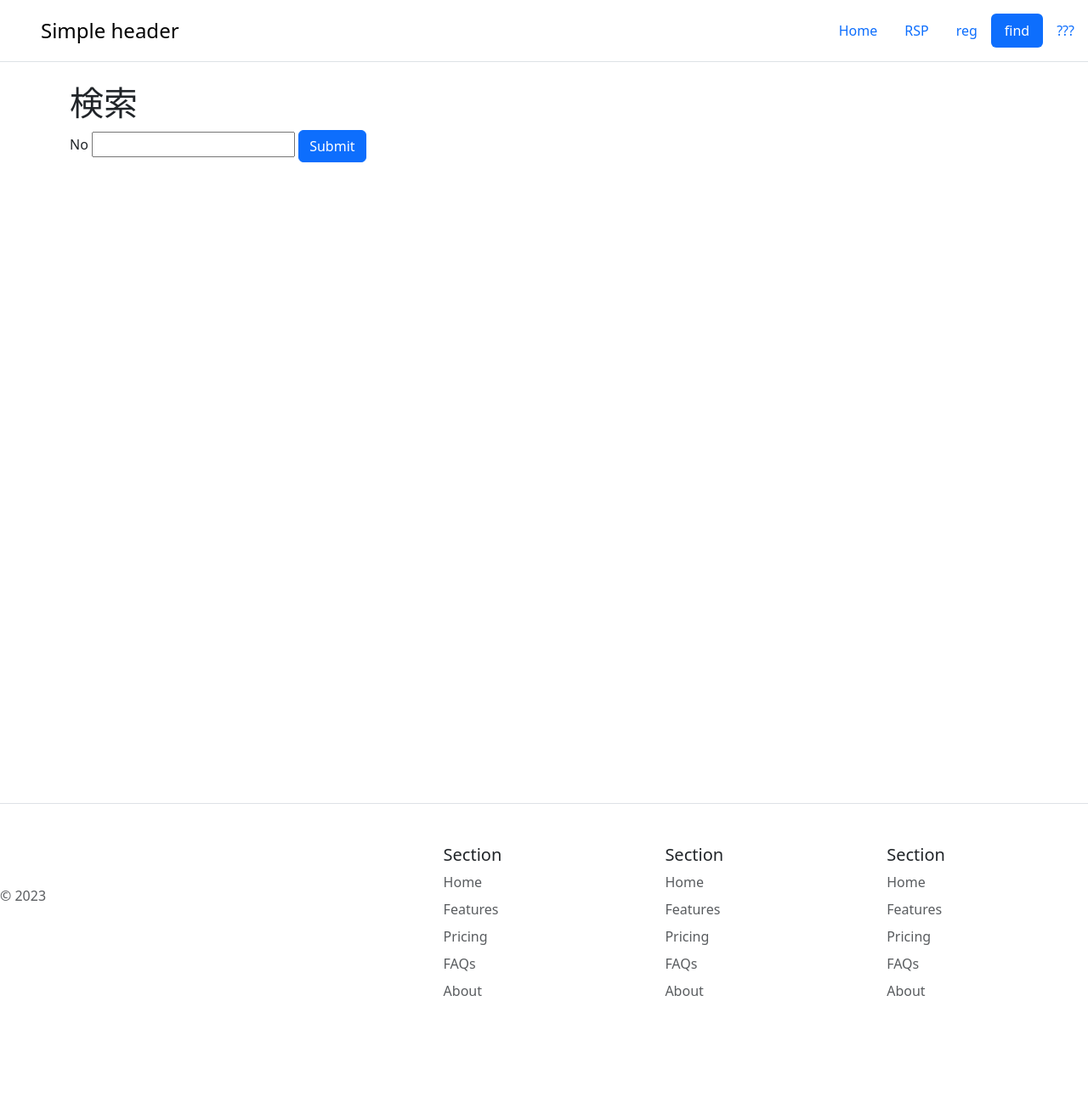
After one commit to dynamictakashi/xample, a Flask app: page /find in a window 1280 px wide. The commit adds this page. Shown: the whole page at 85% size. Run offline with Flask 3, Linux system fonts and the light colour scheme.

Commit message:
アカウント登録と検索窓を追加

```diff
--- a/app.py
+++ b/app.py
@@ -1,4 +1,4 @@
-from flask import Flask, render_template, request
+from flask import Flask, render_template, redirect, request
 # 乱数生成用モジュール
 import random
 from flask_sqlalchemy import SQLAlchemy
@@ -7,7 +7,8 @@ app = Flask(__name__)
 app.debug = True
 app.config['DEBUG'] = True
 app.config['SQLALCHEMY_DATABASE_URI'] = 'sqlite:///example.db'
-db=SQLAlchemy(app)
+db = SQLAlchemy(app)
+
 
 class User(db.Model):
     id = db.Column(db.Integer, primary_key=True)
@@ -16,6 +17,7 @@ class User(db.Model):
 
     def __repr__(self):
         return '<User %r>' % self.username
+
 
 @app.route('/')
 def index():
@@ -43,9 +45,31 @@ def janken():
             result = '負け'
     return render_template('triangle.html', result=result, myhand=me, cphand=you)
 
-@app.route('/add_db')
+
+@app.route('/signup', methods=['GET', 'POST'])
 def add_db():
-    new_db = User(username='example', email='test@example.com')
-    db.session.add(new_db)
-    db.session.commit()
-    return '追加完了'
+    if request.method == 'POST':
+        username = request.form.get('username')
+        email = request.form.get('email')
+        for_add = User(username=username, email=email)
+        db.session.add(for_add)
+        db.session.commit()
+        return render_template('home.html')
+    else:
+        return render_template('signup.html')
+
+
+@app.route('/find', methods=['GET', 'POST'])    #method"s"にする
+def db_find():
+    result = ""     #最初に定義しないと動かない
+    username = ""   #最初に定義しないと動かない
+    email = ""      #最初に定義しないと動かない
+    if request.method == 'POST':
+        id = request.form.get('id') #HTMLと連携、HTMLから数値取得
+        found = User.query.get(id)  #変数からDB取得
+        username = found.username   #変数からDBカラムを持ってくる
+        email = found.email         #同じくカラム持ってくる
+        result = 'enable'           #ダミー用関数
+        return render_template('find.html', result=result, username=username, email=email)
+    else:
+        return render_template('find.html')
--- /dev/null
+++ b/templates/find.html
@@ -0,0 +1,31 @@
+{% extends 'base.html' %}
+{%block header%}
+<li class="nav-item"><a href="/" class="nav-link">Home</a></li>
+<li class="nav-item"><a href="/triangle" class="nav-link">RSP</a></li>
+<li class="nav-item"><a href="/signup" class="nav-link">reg</a></li>
+<li class="nav-item"><a href="/find" class="nav-link active">find</a></li>
+<li class="nav-item"><a href="#" class="nav-link">???</a></li>
+{%endblock%}
+
+{% block content %}
+<div class="vh-100 vw-100 bg-image justify-content-center">
+    <div class="container vw-100">
+        <h1>検索</h1>
+        <form method="POST" action="/find">
+            <label class="label-form" for="username">No</label>
+            <input class="label-control" type="text" name="id">
+            <input class="btn btn-primary" type="submit">
+        </form>
+    </div>
+    {%if result=='enable'%}
+    <p>loading...</p>
+    <p>loading...</p>
+    <p>loading...</p>
+    <p>loading...</p>
+    <p>loading...</p>
+    <p>search was successful.</p>
+    <p>found user-id: {{ username }}</p>
+    <p>found user-email: {{email}}</p>
+    {%endif%}
+</div>
+{% endblock %}
--- a/templates/home.html
+++ b/templates/home.html
@@ -2,8 +2,8 @@
 {%block header%}
 <li class="nav-item"><a href="/" class="nav-link active">Home</a></li>
 <li class="nav-item"><a href="/triangle" class="nav-link">RSP</a></li>
-<li class="nav-item"><a href="#" class="nav-link">???</a></li>
-<li class="nav-item"><a href="#" class="nav-link">???</a></li>
+<li class="nav-item"><a href="/signup" class="nav-link">reg</a></li>
+<li class="nav-item"><a href="/find" class="nav-link">find</a></li>
 <li class="nav-item"><a href="#" class="nav-link">???</a></li>
 {%endblock%}
 {%block content%}
--- a/templates/triangle.html
+++ b/templates/triangle.html
@@ -2,8 +2,8 @@
 {%block header%}
 <li class="nav-item"><a href="/" class="nav-link">Home</a></li>
 <li class="nav-item"><a href="/triangle" class="nav-link active">RSP</a></li>
-<li class="nav-item"><a href="#" class="nav-link">???</a></li>
-<li class="nav-item"><a href="#" class="nav-link">???</a></li>
+<li class="nav-item"><a href="/signup" class="nav-link">reg</a></li>
+<li class="nav-item"><a href="/find" class="nav-link">find</a></li>
 <li class="nav-item"><a href="#" class="nav-link">???</a></li>
 {%endblock%}
 
```
Also changed, not shown: templates/signup.html (added, +23 -0 lines), README.md, instance/example.db.
